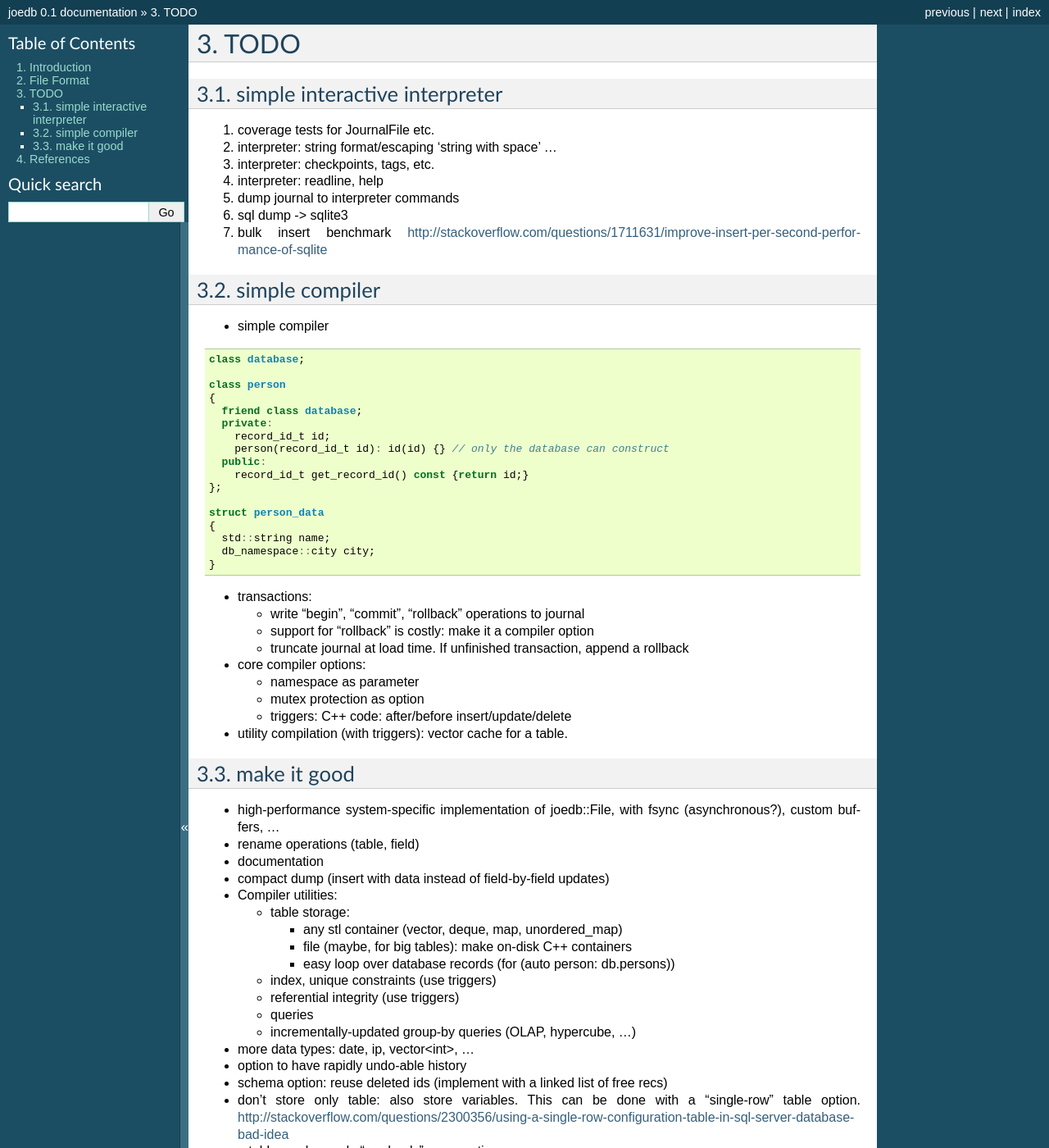
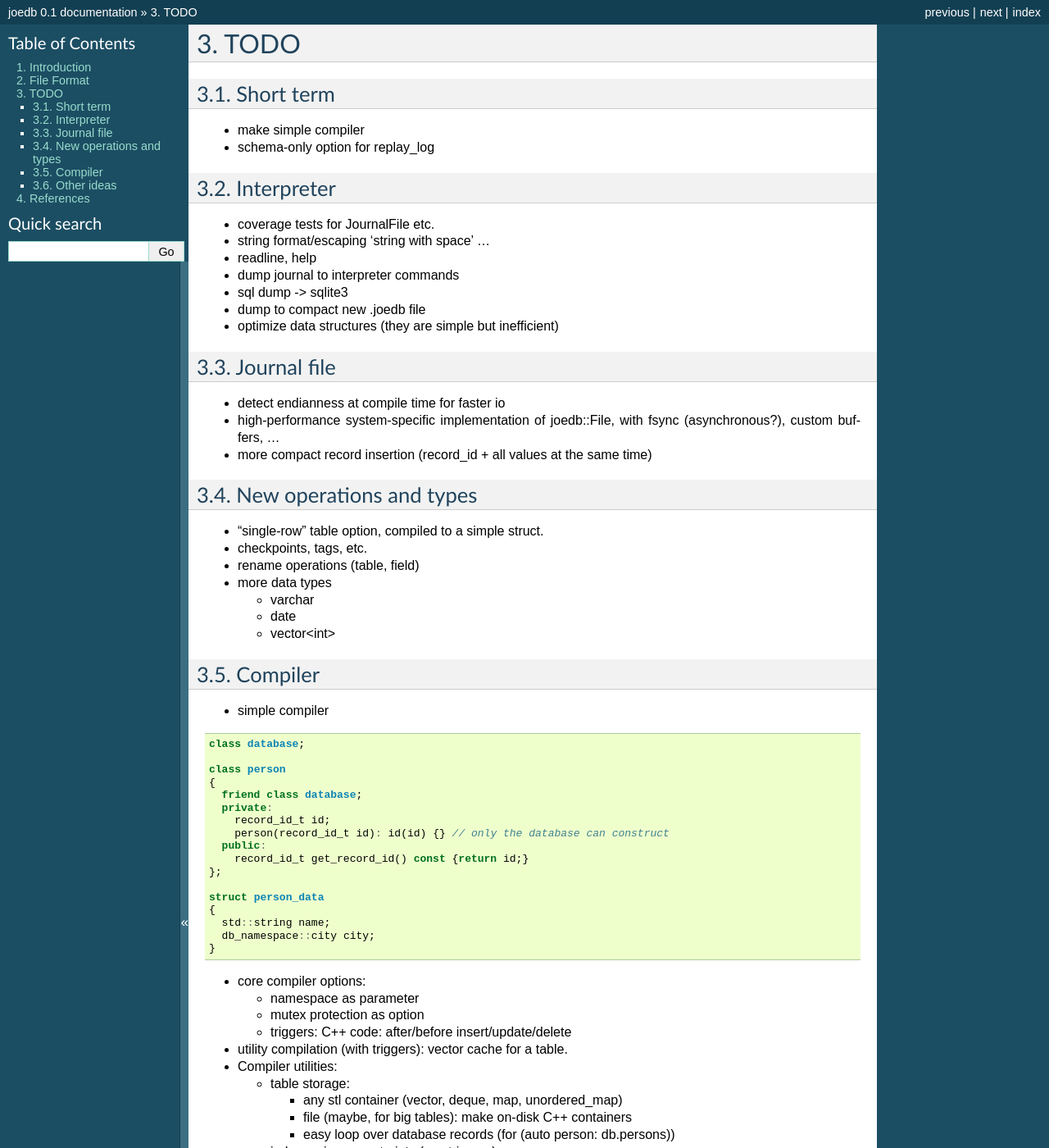
Before and after one commit to Remi-Coulom/joedb, a Sphinx documentation site: the page built from doc/source/todo.rst, in a window 1280 px wide and 1400 px high. Shown: the whole window at 82% size. Built offline with Sphinx 7.4.7, drawn with Linux system fonts in a browser that asks for light colours; formulas are drawn with MathJax 3; some of the changed text lies outside the part shown.

Commit message:
interpreter benchmark

```diff
--- a/doc/source/todo.rst
+++ b/doc/source/todo.rst
@@ -1,19 +1,41 @@
 TODO
 ====
 
-simple interactive interpreter
-------------------------------
+Short term
+----------
+- make simple compiler
+- schema-only option for replay_log
 
-#) coverage tests for JournalFile etc.
-#) interpreter: string format/escaping 'string with space' ...
-#) interpreter: checkpoints, tags, etc.
-#) interpreter: readline, help
-#) dump journal to interpreter commands
-#) sql dump -> sqlite3
-#) bulk insert benchmark http://stackoverflow.com/questions/1711631/improve-insert-per-second-performance-of-sqlite
+Interpreter
+-----------
+- coverage tests for JournalFile etc.
+- string format/escaping 'string with space' ...
+- readline, help
+- dump journal to interpreter commands
+- sql dump -> sqlite3
+- dump to compact new .joedb file
 
-simple compiler
----------------
+- optimize data structures (they are simple but inefficient)
+
+Journal file
+------------
+- detect endianness at compile time for faster io
+- high-performance system-specific implementation of joedb::File, with fsync (asynchronous?), custom buffers, ...
+- more compact record insertion (record_id + all values at the same time)
+
+New operations and types
+------------------------
+- "single-row" table option, compiled to a simple struct.
+- checkpoints, tags, etc.
+- rename operations (table, field)
+- more data types
+
+  - varchar
+  - date
+  - vector<int>
+
+Compiler
+--------
 
 - simple compiler
 
@@ -37,12 +59,6 @@ simple compiler
       db_namespace::city city;
     }
 
-- transactions:
-
-  - write "begin", "commit", "rollback" operations to journal
-  - support for "rollback" is costly: make it a compiler option
-  - truncate journal at load time. If unfinished transaction, append a rollback
-
 - core compiler options:
 
   * namespace as parameter
@@ -51,13 +67,6 @@ simple compiler
 
 - utility compilation (with triggers): vector cache for a table.
 
-make it good
-------------
-
-- high-performance system-specific implementation of joedb::File, with fsync (asynchronous?), custom buffers, ...
-- rename operations (table, field)
-- documentation
-- compact dump (insert with data instead of field-by-field updates)
 - Compiler utilities:
 
   - table storage:
@@ -68,13 +77,10 @@ make it good
 
   - index, unique constraints (use triggers)
   - referential integrity (use triggers)
-  - queries
+  - queries (SQL compiler?)
   - incrementally-updated group-by queries (OLAP, hypercube, ...)
 
-- more data types: date, ip, vector<int>, ...
-- option to have rapidly undo-able history
-- schema option: reuse deleted ids (implement with a linked list of free recs)
-- don't store only table: also store variables. This can be done with a "single-row" table option. http://stackoverflow.com/questions/2300356/using-a-single-row-configuration-table-in-sql-server-database-bad-idea
-- a table can be made "read-only" as an option
-- possibility to add tags to the database log, and load data up to the tag.
+Other ideas
+-----------
 - GUI editor similar to the icga database editor (http server with cpp-netlib)
+- rapidly undo-able history
```
Also changed, not shown: 3 other files.
